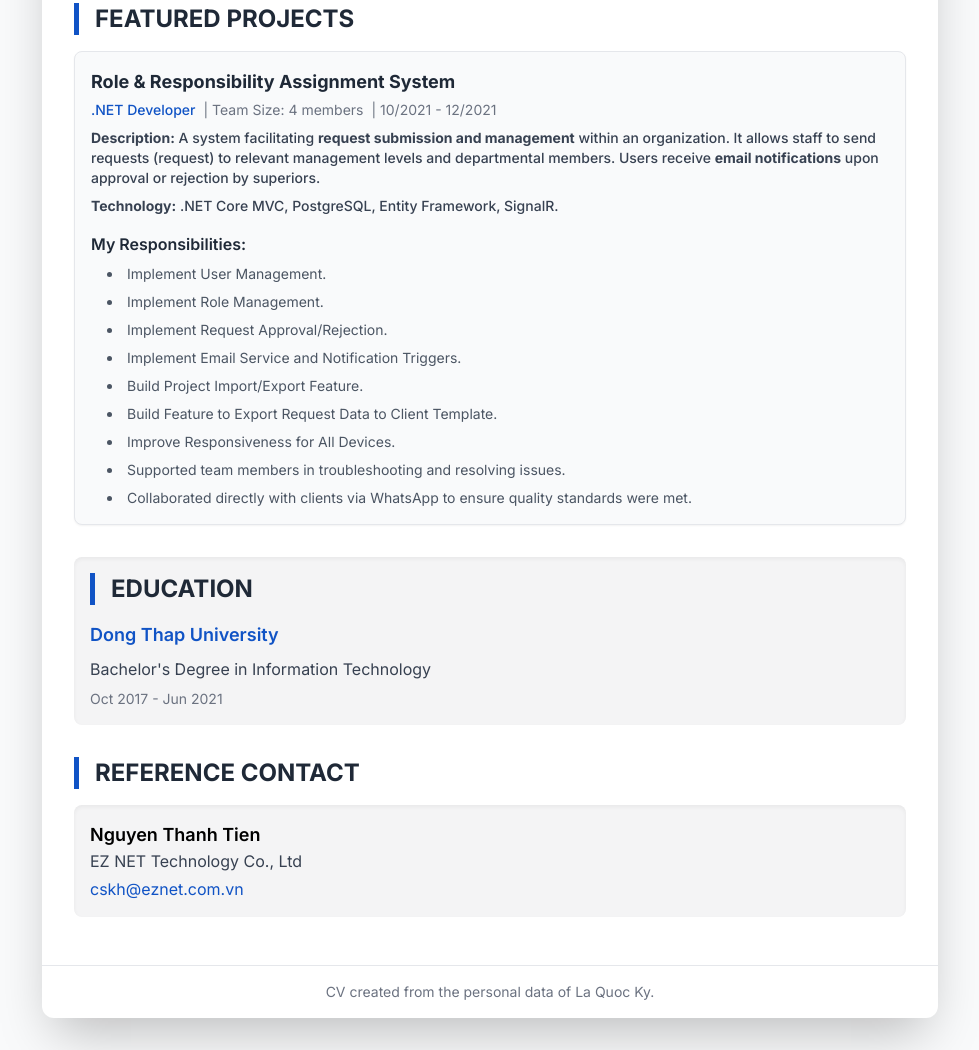
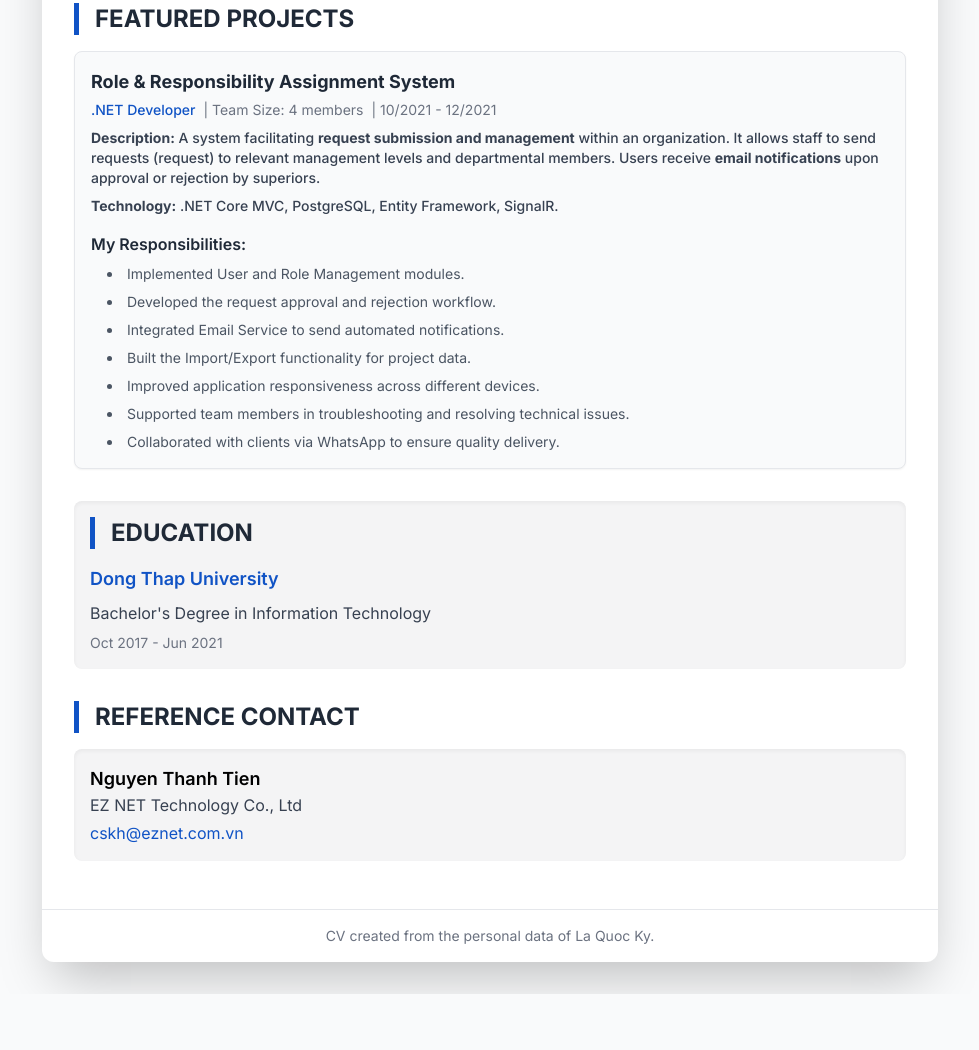
Before and after one commit to leewonkya/My-CV, a plain HTML site: page index.html in a window 1280 px wide. Shown: the part 1014-2064 px from the top of the page, without its empty margins (150-1129 px from the left). After the commit the page ends 2008 px from the top, so only its background shows below. Drawn offline with nearby package versions, Linux system fonts and the light colour scheme.

Commit message:
update content

```diff
--- a/index.html
+++ b/index.html
@@ -153,15 +153,13 @@
 
                     <h4 class="text-md font-semibold text-gray-800 mt-4 mb-2">My Responsibilities:</h4>
                     <ul class="list-disc list-inside text-sm text-gray-600 space-y-2 ml-4" id="proj-tasks-1">
-                        <li>Implement User Management.</li>
-                        <li>Implement Role Management.</li>
-                        <li>Implement Request Approval/Rejection.</li>
-                        <li>Implement Email Service and Notification Triggers.</li>
-                        <li>Build Project Import/Export Feature.</li>
-                        <li>Build Feature to Export Request Data to Client Template.</li>
-                        <li>Improve Responsiveness for All Devices.</li>
-                        <li>Supported team members in troubleshooting and resolving issues.</li>
-                        <li>Collaborated directly with clients via WhatsApp to ensure quality standards were met.</li> </ul>
+                        <li>Implemented User and Role Management modules.</li>
+                        <li>Developed the request approval and rejection workflow.</li>
+                        <li>Integrated Email Service to send automated notifications.</li>
+                        <li>Built the Import/Export functionality for project data.</li>
+                        <li>Improved application responsiveness across different devices.</li>
+                        <li>Supported team members in troubleshooting and resolving technical issues.</li>
+                        <li>Collaborated with clients via WhatsApp to ensure quality delivery.</li>
                 </div>
                 <!-- Add more project blocks here if needed -->
             </section>
```
